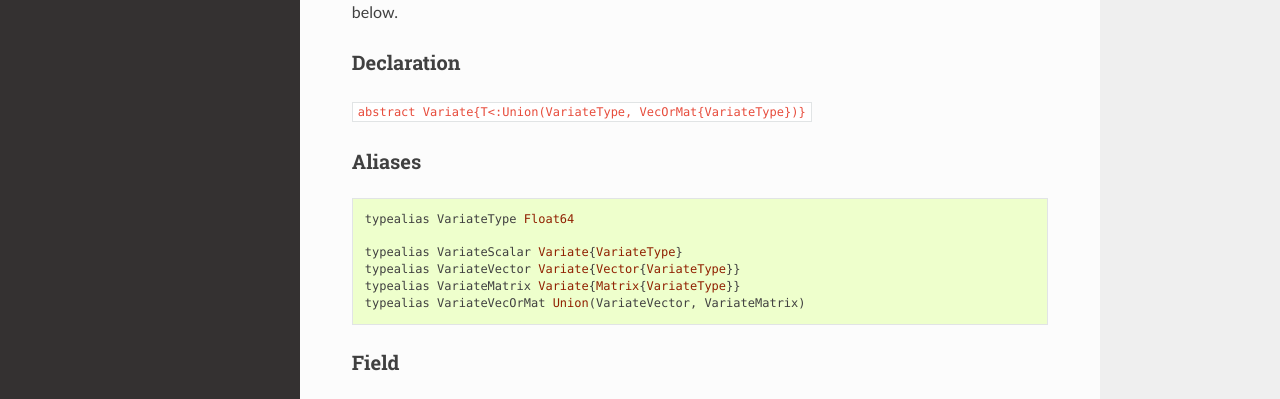
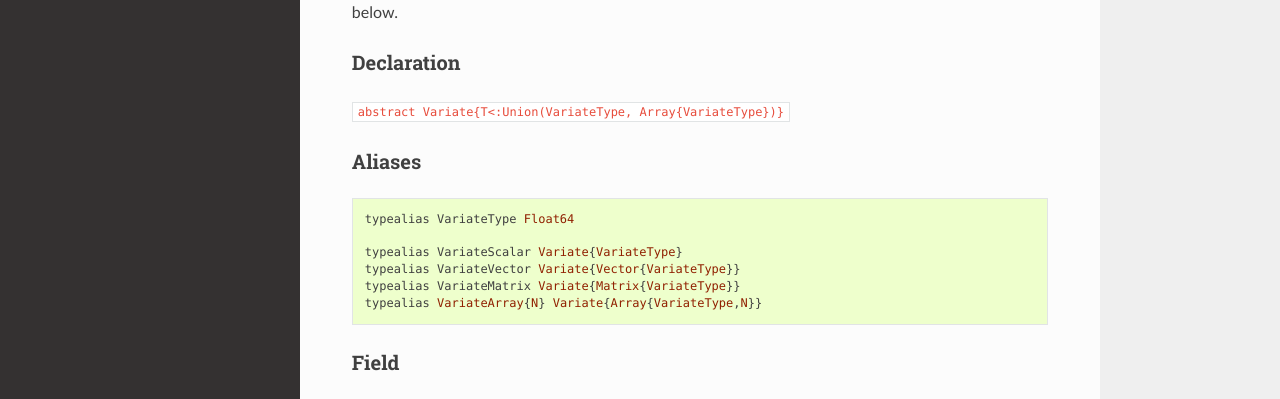
Before and after one commit to brian-j-smith/Mamba.jl, a Sphinx documentation site: the page built from doc/variate.rst, in a window 1280 px wide and 900 px high. Shown: the part 411-810 px from the top of the window. Built offline with Sphinx 7.4.7 and the Read the Docs theme 2.0.0, drawn with Linux system fonts in a browser that asks for light colours; formulas are drawn with MathJax 3.

Commit message:
Extended Variate type to allow array values of any dimensions.

```diff
--- a/doc/variate.rst
+++ b/doc/variate.rst
@@ -11,7 +11,7 @@ Variate
 Declaration
 ^^^^^^^^^^^
 
-``abstract Variate{T<:Union(VariateType, VecOrMat{VariateType})}``
+``abstract Variate{T<:Union(VariateType, Array{VariateType})}``
 
 Aliases
 ^^^^^^^
@@ -20,7 +20,7 @@ Aliases
 .. index:: VariateScalar
 .. index:: VariateVector
 .. index:: VariateMatrix
-.. index:: VariateVecOrMat
+.. index:: VariateArray
 
 .. code-block:: julia
 
@@ -29,7 +29,7 @@ Aliases
 	typealias VariateScalar Variate{VariateType}
 	typealias VariateVector Variate{Vector{VariateType}}
 	typealias VariateMatrix Variate{Matrix{VariateType}}
-	typealias VariateVecOrMat Union(VariateVector, VariateMatrix)
+	typealias VariateArray{N} Variate{Array{VariateType,N}}
 
 Field
 ^^^^^
```
Also changed, not shown: doc/mcmc/dependent.rst (+5 -5 lines), 3 other files.
